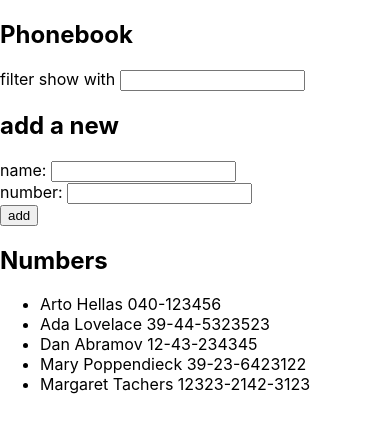
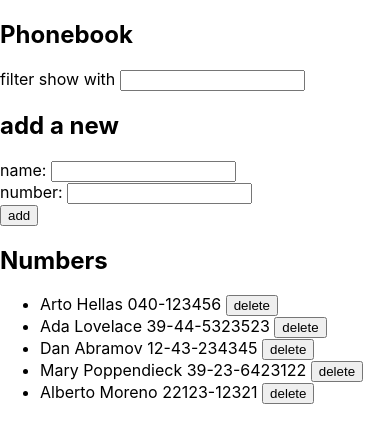
Before and after one commit to vladserikov/phonebook-frontend, a React (Create React App) app: page / in a window 390 px wide. Shown: the top 442 px of the page. Built offline with nearby package versions, Linux system fonts and the light colour scheme; data requests are answered from the project's data file.

Commit message:
add delete update phone

```diff
--- a/db.json
+++ b/db.json
@@ -21,8 +21,8 @@
       "id": 4
     },
     {
-      "name": "Margaret Tachers",
-      "number": "12323-2142-3123",
+      "name": "Alberto Moreno",
+      "number": "22123-12321",
       "id": 5
     }
   ]
--- a/public/index.html
+++ b/public/index.html
@@ -2,42 +2,16 @@
 <html lang="en">
   <head>
     <meta charset="utf-8" />
-    <link rel="icon" href="%PUBLIC_URL%/favicon.ico" />
     <meta name="viewport" content="width=device-width, initial-scale=1" />
     <meta name="theme-color" content="#000000" />
     <meta
       name="description"
       content="Web site created using create-react-app"
     />
-    <link rel="apple-touch-icon" href="%PUBLIC_URL%/logo192.png" />
-    <!--
-      manifest.json provides metadata used when your web app is installed on a
-      user's mobile device or desktop. See https://developers.google.com/web/fundamentals/web-app-manifest/
-    -->
-    <link rel="manifest" href="%PUBLIC_URL%/manifest.json" />
-    <!--
-      Notice the use of %PUBLIC_URL% in the tags above.
-      It will be replaced with the URL of the `public` folder during the build.
-      Only files inside the `public` folder can be referenced from the HTML.
-
-      Unlike "/favicon.ico" or "favicon.ico", "%PUBLIC_URL%/favicon.ico" will
-      work correctly both with client-side routing and a non-root public URL.
-      Learn how to configure a non-root public URL by running `npm run build`.
-    -->
     <title>React App</title>
   </head>
   <body>
     <noscript>You need to enable JavaScript to run this app.</noscript>
     <div id="root"></div>
-    <!--
-      This HTML file is a template.
-      If you open it directly in the browser, you will see an empty page.
-
-      You can add webfonts, meta tags, or analytics to this file.
-      The build step will place the bundled scripts into the <body> tag.
-
-      To begin the development, run `npm start` or `yarn start`.
-      To create a production bundle, use `npm run build` or `yarn build`.
-    -->
   </body>
 </html>
--- a/src/App.js
+++ b/src/App.js
@@ -2,7 +2,7 @@ import React, { useState, useEffect } from 'react'
 import Filter from './Filter'
 import Persons from './Persons'
 import PersonForm from './PersonForm'
-import axios from 'axios'
+import personService from './services/persons'
 
 const App = () => {
     const [persons, setPersons] = useState([])
@@ -11,10 +11,10 @@ const App = () => {
     const [filterName, setFilterName] = useState('')
 
     useEffect(() => {
-        axios
-            .get('http://localhost:3001/persons')
-            .then(response => {
-                setPersons(response.data)
+        personService
+            .getAll()
+            .then(initialData => {
+                setPersons(initialData)
             })
     }, [])
 
@@ -22,19 +22,28 @@ const App = () => {
 
     const addPerson = (e) => {
         e.preventDefault()
-        if (persons.find(p => p.name === newName)) {
-            window.alert(`${newName} is already added to phonebook`)
-            return
+        const person = { name: newName, number: newNumber }
+        const existPerson = persons.find(p => p.name === newName)
+        if (existPerson) {
+            const question = window.confirm(`${existPerson.name} is alredy to phonebook, replace the od number whith a new one?`)
+
+            const id = existPerson.id
+            if(question){
+                personService
+                    .update(id, person)
+                    .then(returnedPerson => {
+                        setPersons(persons.map(p => p.id !== id ? p :returnedPerson))
+                    })
+            }
+        } else {
+            personService
+                .create(person)
+                .then(returnedPerson => {
+                    setPersons(persons.concat(returnedPerson))
+                })
         }
-        const person = {name: newName, number: newNumber}
-
-        axios
-            .post('http://localhost:3001/persons', person)
-            .then(response => {
-                setPersons(persons.concat(response.data))
-                setNewName('')
-                setNewNumber('')
-            })
+        setNewName('')
+        setNewNumber('')
     }
 
     const handleNewName = ({target}) => {
@@ -48,6 +57,22 @@ const App = () => {
     const handleFilter = ({target}) => {
         setFilterName(target.value)
     }
+
+    const deletePerson = (id) => {
+        const person = persons.find(p => p.id === id)
+        const question = window.confirm(`Delete ${person.name}`)
+
+        if(question){
+            personService
+                .removed(id)
+                .then(res => {
+                    setPersons(persons.filter(p => p.id !== id))
+                })
+        } else {
+            return
+        }
+    }
+
     return (
         <div>
             <h2>Phonebook</h2>
@@ -61,7 +86,7 @@ const App = () => {
                 handleNewNumber={handleNewNumber}
             />
             <h2>Numbers</h2>
-            <Persons persons={personsFilter} />
+            <Persons persons={personsFilter} deletePerson={deletePerson} />
         </div>
     )
 }
--- a/src/Person.js
+++ b/src/Person.js
@@ -1,9 +1,9 @@
 import React from 'react'
 
-const Person = ({name, number}) => {
+const Person = ({ name, number, deletePerson }) => {
     return (
         <li>
-            {name} {number}
+            {name} {number} <button onClick={deletePerson} >delete</button>
         </li>
     )
 }
--- a/src/Persons.js
+++ b/src/Persons.js
@@ -1,12 +1,12 @@
 import React from 'react'
 import Person from './Person'
 
-const Persons = ({persons}) => {
+const Persons = ({ persons, deletePerson }) => {
     return (
         <ul>
             {
                 persons.map(person =>
-                    <Person key={person.name} name={person.name} number={person.number} />
+                    <Person key={person.name} name={person.name} number={person.number} deletePerson={() => deletePerson(person.id)} />
                 )
             }
         </ul>
--- /dev/null
+++ b/src/services/persons.js
@@ -0,0 +1,17 @@
+import axios from 'axios'
+const baseUrl = 'http://localhost:3001/persons'
+
+const getAll = () => axios.get(baseUrl).then(res => res.data)
+
+const create = (obj) => axios.post(baseUrl, obj).then(res => res.data)
+
+const removed = (id) => axios.delete(`${baseUrl}/${id}`).then(res => res.data)
+
+const update = (id, obj) => axios.put(`${baseUrl}/${id}`, obj).then(res => res.data)
+
+export default {
+    getAll,
+    create,
+    removed,
+    update,
+}
```
